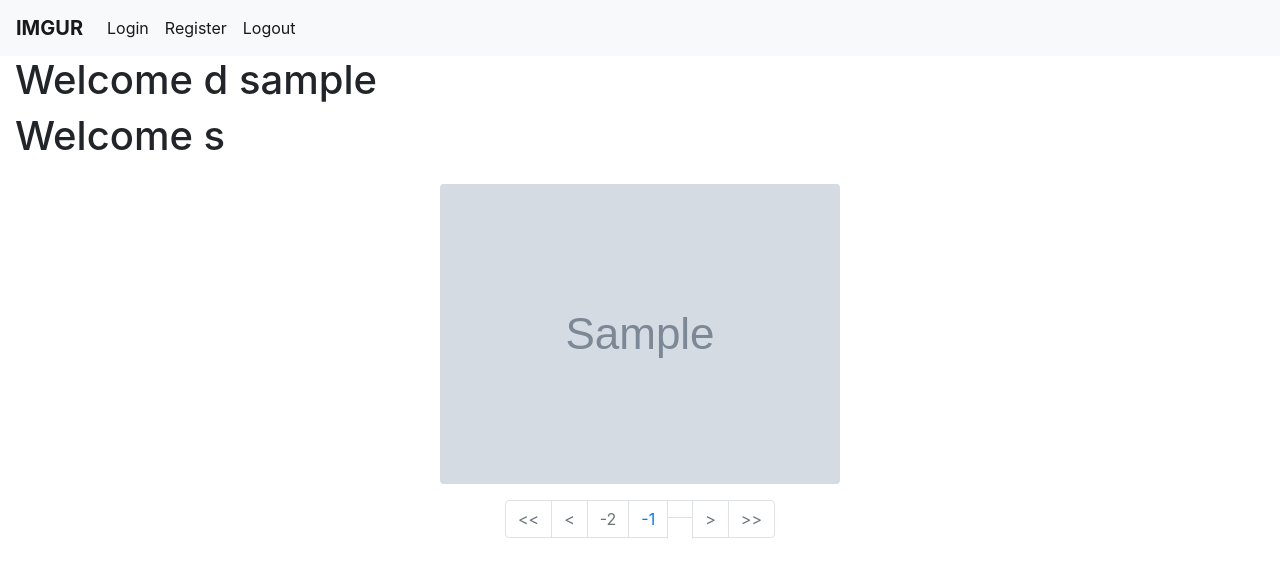
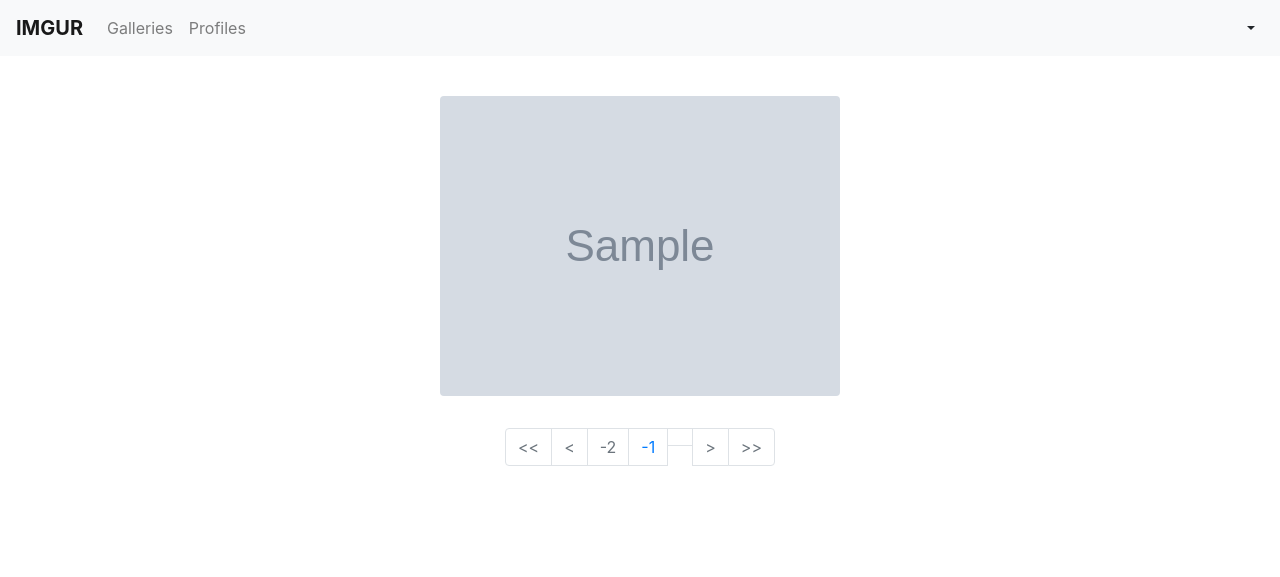
Before and after one commit to MilanBan/IMGUR, a PHP site: the page made by views/home/index.php in a window 1280 px wide. Shown: the top 577 px of the page. Run offline with PHP 8.4, Linux system fonts and the light colour scheme; the template is opened without the code that fills it: most values are stand-ins (such as "Sample title", 1, 10 or a date in 2020); grey boxes marked "Sample" are stand-in pictures; data that the repository does not hold is empty.

Commit message:
Fix show/hide nav-bar options links for logged user or guest

```diff
--- a/controllers/AuthController.php
+++ b/controllers/AuthController.php
@@ -25,6 +25,7 @@ class AuthController extends Controller
             }else{
                 $user = $userM->getUser(['email', $userM->email]);
                 Session::set('user', $user);
+                Session::setFlash('welcome', '<small>Welcome back</small> '.$user->username);
                 $this->redirect('imgur');
             }
         }
@@ -48,6 +49,7 @@ class AuthController extends Controller
                 $userID = $userM->insert();
                 $user = $userM->getUser(['id', $userID]);
                 Session::set('user', $user);
+                Session::setFlash('welcome', '<small>Welcome</small> '.$user->username);
                 $this->redirect('imgur');
             }
         }
--- a/routes/web.php
+++ b/routes/web.php
@@ -12,6 +12,8 @@ $router->post('/register', '\app\controllers\AuthController@register');
 $router->get('/logout', '\app\controllers\AuthController@logout');
 
 $router->get('/imgur', '\app\controllers\SiteController@images');
+$router->get('/imgur/galleries', '\app\controllers\SiteController@galleries');
+$router->get('/imgur/profiles', '\app\controllers\SiteController@profiles');
 
 
 
--- /dev/null
+++ b/views/home/galleries.php
@@ -0,0 +1,4 @@
+<?php
+?>
+
+<h1>GALLERIES PAGE</h1>
--- a/views/home/index.php
+++ b/views/home/index.php
@@ -6,14 +6,13 @@ use app\models\Session;
 
 
 
-
-<h1> Welcome d <?= $data['user']->username ?> </h1>
-<h1> Welcome s <?= \app\models\Session::get('user')->username ?> </h1>
-
+<div class="d-flex flex-wrap justify-content-center">
+    <h1><?= Session::getFlash('welcome') ?></h1>
+</div>
     <div class="d-flex flex-wrap justify-content-center">
         <?php if (isset($data['images'])) : ?>
             <?php foreach ($data['images'] as $image) : ?>
-                <div class="d-flex flex-column">
+                <div class="m-3 align-self-center">
                     <div class="d-flex m-3">
                         <?php if (Session::get('user')) : ?>
                             <a class="mx-auto" href="http://localhost:8080/images/<?= $image->slug ?> ">
--- /dev/null
+++ b/views/home/profiles.php
@@ -0,0 +1,5 @@
+<?php
+
+?>
+
+<h1>PROFILE PAGE</h1>
--- a/views/includes/footer.php
+++ b/views/includes/footer.php
@@ -1,5 +1,6 @@
     </div>
+    <script src="https://code.jquery.com/jquery-3.3.1.slim.min.js" integrity="sha384-q8i/X+965DzO0rT7abK41JStQIAqVgRVzpbzo5smXKp4YfRvH+8abtTE1Pi6jizo" crossorigin="anonymous"></script>
+    <script src="https://cdnjs.cloudflare.com/ajax/libs/popper.js/1.14.7/umd/popper.min.js" integrity="sha384-UO2eT0CpHqdSJQ6hJty5KVphtPhzWj9WO1clHTMGa3JDZwrnQq4sF86dIHNDz0W1" crossorigin="anonymous"></script>
     <script src="https://stackpath.bootstrapcdn.com/bootstrap/4.3.1/js/bootstrap.min.js" integrity="sha384-JjSmVgyd0p3pXB1rRibZUAYoIIy6OrQ6VrjIEaFf/nJGzIxFDsf4x0xIM+B07jRM" crossorigin="anonymous"></script>
-    <script src="https://code.jquery.com/jquery-3.6.0.min.js" integrity="sha256-/xUj+3OJU5yExlq6GSYGSHk7tPXikynS7ogEvDej/m4=" crossorigin="anonymous"></script>
     </body>
 </html>
--- a/views/includes/header.php
+++ b/views/includes/header.php
@@ -1,3 +1,6 @@
+<?php
+use app\models\Session;
+?>
 <!doctype html>
 <html lang="en">
 <head>
@@ -14,19 +17,46 @@
     <button class="navbar-toggler" type="button" data-toggle="collapse" data-target="#navbarSupportedContent" aria-controls="navbarSupportedContent" aria-expanded="false" aria-label="Toggle navigation">
         <span class="navbar-toggler-icon"></span>
     </button>
+
     <div class="collapse navbar-collapse" id="navbarSupportedContent">
-        <ul class="navbar-nav my-2 my-lg-0">
-            <li class="nav-item active">
-                <a class="nav-link" href="/login">Login <span class="sr-only">(current)</span></a>
-            </li>
-            <li class="nav-item active">
-                <a class="nav-link" href="/register">Register</a>
-            </li>
+        <ul class="navbar-nav mr-auto">
+            <?php if (Session::get('user')): ?>
+                <li class="nav-item <?= ($_SERVER['REQUEST_URI'] == '/imgur/galleries') ? 'active' : '' ?>">
+                    <a class="nav-link" href="/imgur/galleries">Galleries </a>
+                </li>
+                <li class="nav-item <?= ($_SERVER['REQUEST_URI'] == '/imgur/profiles') ? 'active' : '' ?>">
+                    <a class="nav-link" href="/imgur/profiles">Profiles </a>
+                </li>
+            <?php endif; ?>
         </ul>
         <ul class="navbar-nav my-2 my-lg-0">
-            <li class="nav-item active">
-                <a class="nav-link" href="/logout">Logout</a>
-            </li>
+            <?php if (Session::get('user')): ?>
+                <div class="dropdown">
+                    <button class="btn btn-light btn-sm dropdown-toggle" type="button" id="dropdownMenuButton" data-toggle="dropdown" aria-haspopup="true" aria-expanded="false">
+                        <?= Session::get('user')->username ?>
+                        <?php if(Session::get('user')->role == 'admin') : ?>
+                            <small>(A)</small>
+                        <?php elseif (Session::get('user')->role == 'moderator') : ?>
+                            <small>(M)</small>
+                        <?php endif; ?>
+                    </button>
+                    <div class="dropdown-menu" aria-labelledby="dropdownMenuButton">
+                        <a class="dropdown-item" href="#">Profile </a>
+                        <a class="dropdown-item" href="/logout">Logout</a>
+                    </div>
+                </div>
+            <?php else: ?>
+                <li class="nav-item active">
+                    <?php if ($_SERVER['REQUEST_URI'] !== '/login'): ?>
+                        <a class="nav-link" href="/login">Login</a>
+                    <?php endif ?>
+                </li>
+                <li class="nav-item active">
+                    <?php if ($_SERVER['REQUEST_URI'] !== '/register'): ?>
+                        <a class="nav-link" href="/register">Register</a>
+                    <?php endif ?>
+                </li>
+            <?php endif ?>
         </ul>
     </div>
 </nav>
```
Also changed, not shown: controllers/SiteController.php (+11 -1 lines), 1 other file.
